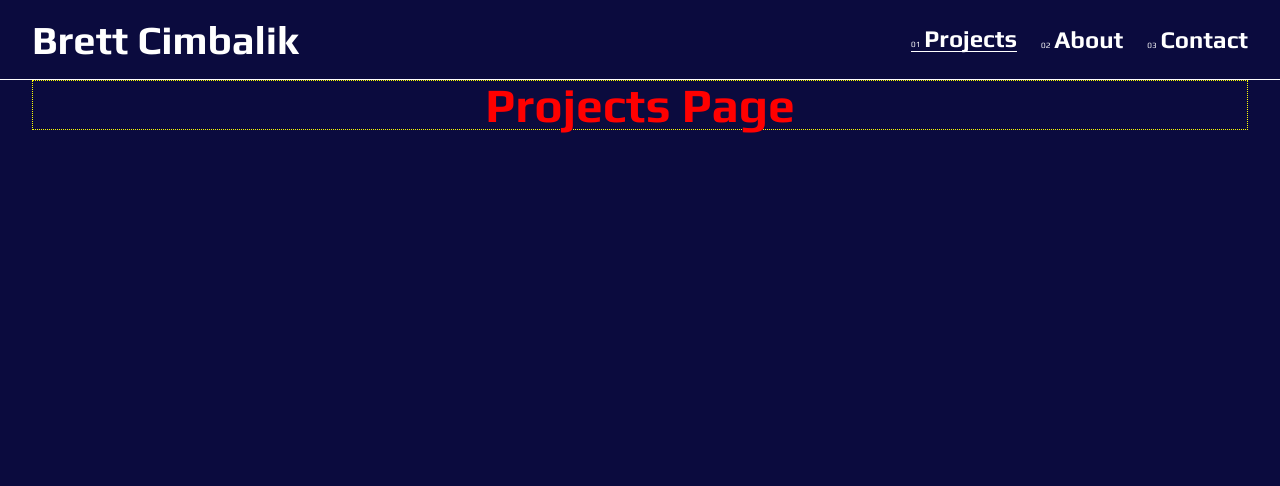
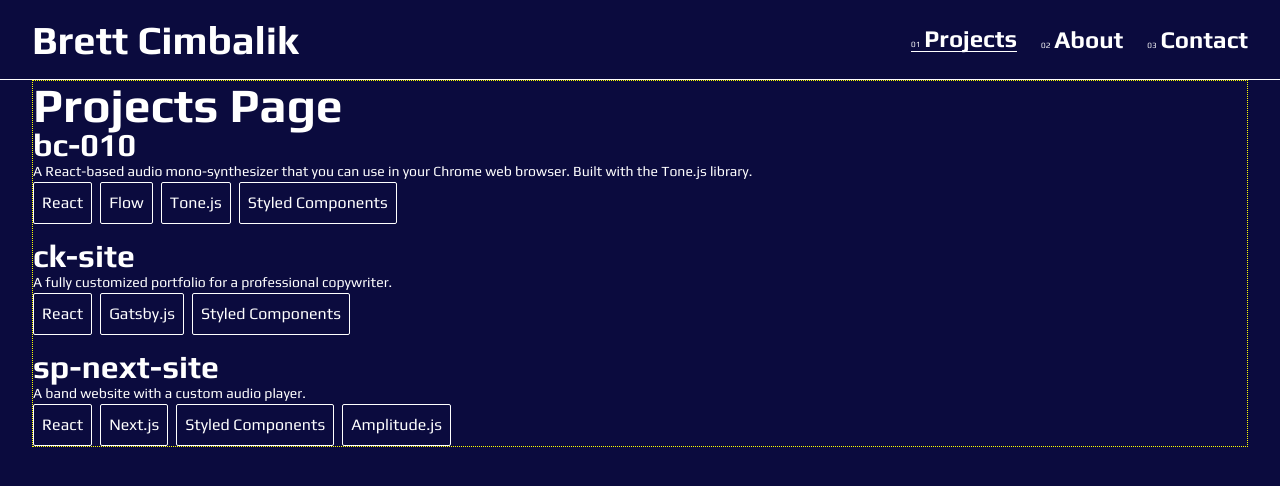
Before and after one commit to bcimbali/my-site-2, a Next.js app: page /projects in a window 1280 px wide. Shown: the top 486 px of the page. Built offline with nearby package versions, Linux system fonts and the light colour scheme.

Commit message:
wip(page): add initial componenets for /projects

```diff
--- /dev/null
+++ b/src/components/ProjectCard/index.tsx
@@ -0,0 +1,69 @@
+'use client';
+
+import React from 'react';
+import styled, { css } from 'styled-components';
+
+const CardContainer = styled.a`
+  display: flex;
+  flex-direction: column;
+`;
+
+const ChipsContainer = styled.div`
+  display: flex;
+  gap: 0.5rem;
+`;
+
+const Chip = styled.div`
+  ${({ theme: { themeColors } }) => css`
+    border: 1px solid ${themeColors.body};
+    border-radius: 2px;
+    color: ${themeColors.body};
+    padding: 0.5rem;
+  `}
+`;
+
+const Description = styled.p`
+  ${({ theme: { themeColors } }) => css`
+    color: ${themeColors.body};
+  `}
+`;
+
+const Title = styled.h3`
+  ${({ theme: { themeColors } }) => css`
+    color: ${themeColors.headings};
+  `}
+`;
+
+type ProjectCardTypes = {
+  codeLink: string;
+  description: string;
+  image?: string;
+  liveLink: string;
+  techStack: string[];
+  title: string;
+};
+
+const ProjectCard = ({
+  codeLink,
+  description,
+  image,
+  liveLink,
+  techStack,
+  title
+}: ProjectCardTypes) => {
+  console.log('In index.tsx, this is codeLink: ', codeLink);
+  return (
+    <CardContainer href={liveLink} target="_blank">
+      <Title>{title}</Title>
+      {!!image && <div />}
+      <Description>{description}</Description>
+      <ChipsContainer>
+        {techStack.map((technology) => (
+          <Chip key={`${title}-${technology}`}>{technology}</Chip>
+        ))}
+      </ChipsContainer>
+    </CardContainer>
+  );
+};
+
+export default ProjectCard;
--- a/src/components/ProjectsPage/index.tsx
+++ b/src/components/ProjectsPage/index.tsx
@@ -1,22 +1,44 @@
 'use client';
 
-import styled from 'styled-components';
+import styled, { css } from 'styled-components';
 import React from 'react';
+import ProjectCard from '@/components/ProjectCard';
+import projectsData from '@/lib/projectsData';
+
+const ProjectsContainer = styled.div`
+  display: flex;
+  flex-direction: column;
+  gap: 1rem;
+`;
 
 const StyledDiv = styled.div`
   display: flex;
-  align-items: center;
-  justify-content: center;
+  flex-direction: column;
 `;
 
 const StyledH1 = styled.h1`
-  color: red;
+  ${({ theme: { themeColors } }) => css`
+    color: ${themeColors.headings};
+  `}
 `;
 
 const ProjectsPage = () => {
   return (
     <StyledDiv>
       <StyledH1>Projects Page</StyledH1>
+      <ProjectsContainer>
+        {projectsData.map(({ codeLink, description, image, liveLink, techStack, title }) => (
+          <ProjectCard
+            codeLink={codeLink}
+            description={description}
+            image={image}
+            key={title}
+            liveLink={liveLink}
+            techStack={techStack}
+            title={title}
+          />
+        ))}
+      </ProjectsContainer>
     </StyledDiv>
   );
 };
--- a/src/lib/projectsData.ts
+++ b/src/lib/projectsData.ts
@@ -4,23 +4,26 @@ const projectsData = [
     description:
       'A React-based audio mono-synthesizer that you can use in your Chrome web browser. Built with the Tone.js library.',
     image: undefined,
-    link: 'https://github.com/bcimbali/bc-010',
+    codeLink: 'https://github.com/bcimbali/bc-010',
+    liveLink: 'https://frosty-swanson-669b64.netlify.app/',
     techStack: ['React', 'Flow', 'Tone.js', 'Styled Components']
   },
   {
     title: 'ck-site',
     description: 'A fully customized portfolio for a professional copywriter.',
     image: undefined,
-    link: 'https://github.com/bcimbali/ck-site',
+    codeLink: 'https://github.com/bcimbali/ck-site',
+    liveLink: 'https://kanownik.co/',
     techStack: ['React', 'Gatsby.js', 'Styled Components']
   },
   {
     title: 'sp-next-site',
     description: 'A band website with a custom audio player.',
     image: undefined,
-    link: 'https://github.com/bcimbali/sp-next-site',
+    codeLink: 'https://github.com/bcimbali/sp-next-site',
+    liveLink: 'https://sp-next-site.vercel.app/',
     techStack: ['React', 'Next.js', 'Styled Components', 'Amplitude.js']
   }
-] as const;
+];
 
 export default projectsData;
```
